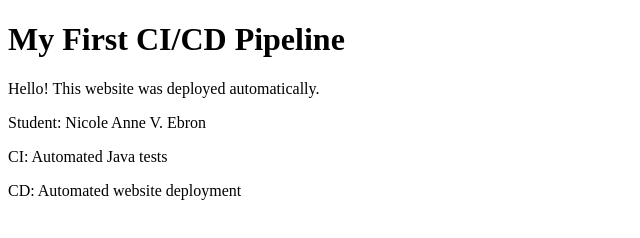
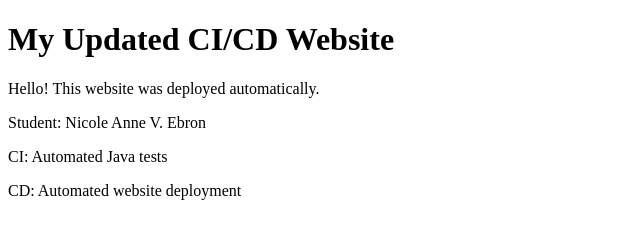
Before and after one commit to nicoleanneebron-art/simple-cicd-activity, a plain HTML site: page site/index.html in a window 1280 px wide. Shown: the whole page, without its empty margins (0-640 px from the left). Drawn offline with Linux system fonts and the light colour scheme.

Commit message:
Update header text for CI/CD website

```diff
--- a/site/index.html
+++ b/site/index.html
@@ -6,7 +6,7 @@
     <title>My CI/CD Activity</title>
 </head>
 <body>
-    <h1>My First CI/CD Pipeline</h1>
+    <h1>My Updated CI/CD Website</h1>
     <p>Hello! This website was deployed automatically.</p>
     <p>Student: Nicole Anne V. Ebron </p>
     <p>CI: Automated Java tests</p>
```
